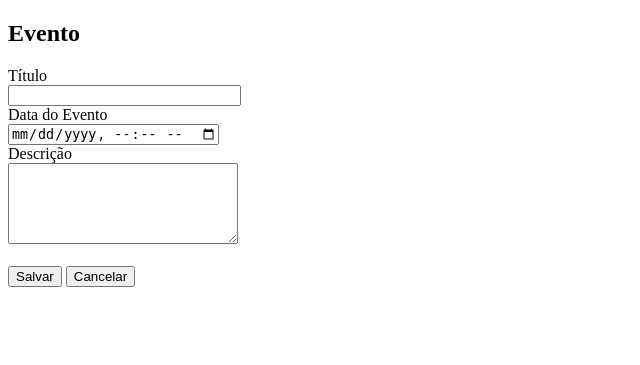
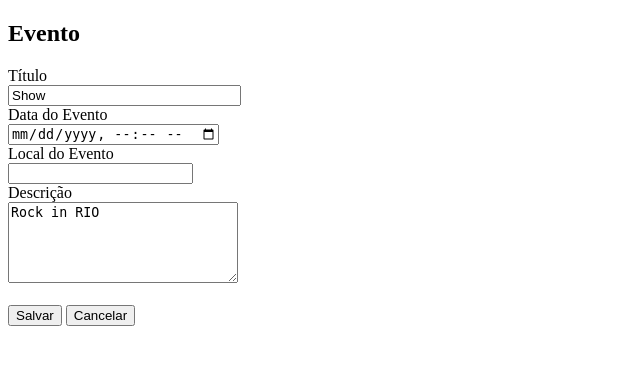
Before and after one commit to lucieneferri/agenda, a Django app: page /agenda/evento/?id=3 in a window 1280 px wide. Shown: the top 365 px of the page, without its empty margins (0-640 px from the left). Run offline with Django 3.2, Linux system fonts and the light colour scheme; a user stored in the database is signed in; data comes from the database, SQL or seed files in the repository; both versions use the stored data as it was after the commit.

Commit message:
adicionado funçoes de alteracoes e exclusoes de dados

```diff
--- a/agenda/urls.py
+++ b/agenda/urls.py
@@ -26,4 +26,5 @@
     path('logout/', views.logout_user),
     path('agenda/evento/', views.evento),
     path('agenda/evento/submit', views.submit_evento),
+    path('agenda/evento/delete/<int:id_evento>', views.delete_evento),
 ]
--- a/core/admin.py
+++ b/core/admin.py
@@ -6,7 +6,7 @@
 
 class EventoAdmin(admin.ModelAdmin):
 
-    list_display = ('titulo', 'data_evento','data_criacao')
+    list_display = ('id', 'titulo', 'data_evento','data_criacao')
     list_filter = ('titulo','data_evento',)
 
 
--- a/core/models.py
+++ b/core/models.py
@@ -6,6 +6,7 @@
     titulo = models.CharField(max_length=100)
     descricao = models.TextField(blank=True, null=True)
     data_evento = models.DateTimeField(verbose_name='Data do Evento')
+    local_evento = models.CharField(max_length=100, blank=True, null=True)
     data_criacao = models.DateField(auto_now=True)
     usuario = models.ForeignKey(User, on_delete=models.CASCADE)
 
@@ -14,3 +15,7 @@
 
     def __str__(self):
         return self.titulo
+
+
+def get_data_input_evento(self):
+    return self.data_evento.strftime('%Y-%m-%dT%H: %M')
--- a/core/views.py
+++ b/core/views.py
@@ -42,18 +42,40 @@
 
 @login_required(login_url='/login/')
 def evento(request):
-    return render(request, 'evento.html')
+    id_evento = request.GET.get('id')
+    dados={}
+    if id_evento:
+        dados['evento'] = Evento.objects.get(id=id_evento)
+    return render(request, 'evento.html', dados)
 
 
 @login_required(login_url='/login/')
 def submit_evento(request):
     if request.POST:
-        titulo =  request.POST.get('titulo')
+        titulo = request.POST.get('titulo')
         data_evento = request.POST.get('data_evento')
+        local_evento = request.POST.get('local_evento')
         descricao = request.POST.get('descricao')
         usuario = request.user
-        Evento.objects.create(titulo=titulo,
-                              data_evento=data_evento,
-                              descricao=descricao,
-                              usuario=usuario)
+        id_evento = request.POST.get('id_evento')
+        if id_evento:
+            Evento.objects.filter(id=id_evento).update(titulo=titulo,
+                                                       data_evento=data_evento,
+                                                       descricao=descricao)
+
+        else:
+            Evento.objects.create(titulo=titulo,
+                                  data_evento=data_evento,
+                                  local_evento=local_evento,
+                                  descricao=descricao,
+                                  usuario=usuario)
     return redirect('/')
+
+
+@login_required(login_url='/login/')
+def delete_evento(request, id_evento):
+    usuario = request.user
+    evento = Evento.objects.get(id=id_evento)
+    if usuario == evento.usuario:
+        evento.delete()
+    return redirect('/')
--- a/templates/agenda.html
+++ b/templates/agenda.html
@@ -20,7 +20,11 @@
 
     <ul style="font-size: 18px">
         {% for evento in eventos %}
-            <li>{{ evento.titulo }} - {{ evento.data_evento }}</li>
+            <li>
+                {{ evento.titulo }} - {{ evento.data_evento }}
+                (<a href="evento/?id={{evento.id}}">Editar</a> /
+                <a href="evento/delete/{{ evento.id }}/">Excluir</a>)
+            </li>
         {% endfor %}
     </ul>
 
--- a/templates/evento.html
+++ b/templates/evento.html
@@ -10,16 +10,21 @@
 
     <form action="submit" method="POST">{% csrf_token %}
         <label>Título</label>
+        <input type="number" name="id_evento" value="{{ evento.id}}" hidden>
         <br>
-        <input type="text" name="titulo" size="26">
+        <input type="text" name="titulo" size="26" value="{{ evento.titulo}}">
         <br>
         <label>Data do Evento</label>
         <br>
-        <input type="datetime-local" name="data_evento">
+        <input type="datetime-local" name="data_evento" value=" {{evento.get_data_input_evento }}">
+        <br>
+        <label>Local do Evento</label>
+        <br>
+        <input type="text" name="local_evento">
         <br>
         <label>Descrição</label>
         <br>
-        <textarea name="descricao" rows="5" cols="26"></textarea>
+        <textarea name="descricao" rows="5" cols="26">{{ evento.descricao }}</textarea>
         <br>
         <br>
 
```
Also changed, not shown: core/migrations/0003_evento_local_evento.py (added), db.sqlite3.
